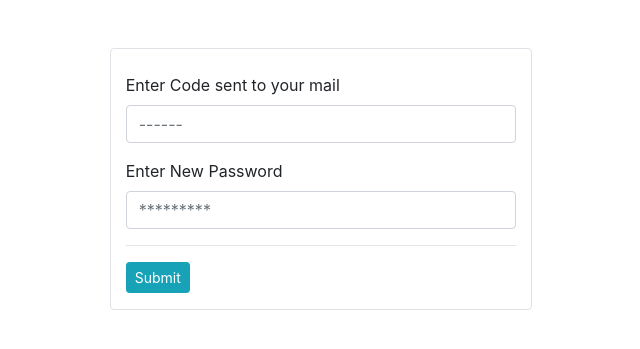
After one commit to adityakandya/Bakery_Management_Python, a Django app: page /password_reset_check/ in a window 1280 px wide. The commit adds this page. Shown: the top 349 px of the page, without its empty margins (319-959 px from the left). Run offline with Django 3.2, Linux system fonts and the light colour scheme.

Commit message:
Added forget password functionality

```diff
--- a/Bakery/Views/cart.py
+++ b/Bakery/Views/cart.py
@@ -7,7 +7,6 @@ class Cart(View):
     def get(self, request):
         ids = list(request.session.get('cart').keys())
         products = models.Product.get_products_by_id(ids)
-        print(products)
         return render(request, 'Bakery/cart.html',{'products':products})
 
     def post(self,request):
--- a/Bakery/Views/checkout.py
+++ b/Bakery/Views/checkout.py
@@ -7,13 +7,10 @@ class Checkout(View):
         address = request.POST.get('address')
         phone = request.POST.get('phone')
         customer = request.session.get('customer_id')
-        print(customer)
         cart = request.session.get('cart')
         products = models.Product.get_products_by_id(list(cart.keys()))
-        print(address, phone, customer, cart, products)
 
         for product in products:
-            print(cart.get(str(product.id)))
             order = models.Order(customer=models.Customer(id=customer),
                           product=product,
                           price=product.price,
--- a/Bakery/Views/login.py
+++ b/Bakery/Views/login.py
@@ -11,10 +11,9 @@ class Login(View):
 	def post(self, request):
 		email = request.POST.get('email')
 		password = request.POST.get('password')
-		print(email,password)
 
 		customer = models.Customer.get_by_email(email)
-		print(customer)
+
 		if customer:
 			if check_password(password, customer.password):
 				request.session['customer_id']=customer.id
--- /dev/null
+++ b/Bakery/Views/pass_reset.py
@@ -0,0 +1,49 @@
+from django.shortcuts import render, redirect
+from Bakery import models
+from django.views import View
+from django.core.mail import send_mail
+from Bakery import models
+import random
+from django.contrib.auth.hashers import make_password
+
+class PasswordReset(View):
+	def get(self, request):
+		return render(request, 'Bakery/password_reset.html')
+
+	def post(self, request):
+		email = request.POST.get('email')
+		token = int(random.random()*1000000)
+		customer = models.Customer.get_by_email(email)
+		customer.token=token
+		customer.save()
+		print('Customer token added in DB', customer.token, 'for', customer.email)
+		if customer:
+			customer.token = token
+			send_mail(
+		    'Password Reset',
+		    f'Enter this token to reset your password - {token}',
+		    'bakerymailpython@gmail.com',
+		    [email],
+		    fail_silently=False,)
+			return redirect('password_reset_check')
+
+		else:
+			return render(request, 'Bakery/password_reset.html', {'error':'Enter correct Email'})
+
+
+class PasswordResetCheck(View):
+	def get(self, request):
+		return render(request, 'Bakery/password_reset_check.html')
+
+	def post(self, request):
+		token = request.POST.get('token')
+		customer = models.Customer.get_by_token(token)
+
+
+		if customer:
+			customer.token = ''
+			customer.password = make_password(request.POST.get('password'))
+			customer.save()
+			return redirect('Bakery-login')
+		else:
+			return render(request, 'Bakery/password_reset_check.html', {'error':'Token Wrong'})
--- a/Bakery/Views/views.py
+++ b/Bakery/Views/views.py
@@ -6,9 +6,7 @@ from Bakery.models import Product, Order, Customer
 class order_history(View):
 	def get(self, request):
 		customer=request.session.get('customer_email')
-		print(customer)
 		orders=Order.get_orders_by_customer(customer)
-		print(orders,'bcde')
 		return render(request,'Bakery/order_history.html',{'orders': orders})
 
 def place_order(request):
--- a/Bakery/urls.py
+++ b/Bakery/urls.py
@@ -1,5 +1,5 @@
 from django.urls import path
-from Bakery.Views import views, login, signup, cart,checkout
+from Bakery.Views import views, login, signup, cart,checkout, pass_reset
 
 urlpatterns = [
 	path('', views.Index.as_view(), name='Bakery-index'),
@@ -11,5 +11,6 @@ urlpatterns = [
 	path('logout/', views.logout, name='Bakery-logout'),
 	path('check-out/', checkout.Checkout.as_view(), name='Bakery-checkout'),
 	path('profile/', views.profile.as_view(), name='Bakery-profile'),
-
+	path('password_reset/', pass_reset.PasswordReset.as_view(), name='password_reset'),
+	path('password_reset_check/', pass_reset.PasswordResetCheck.as_view(), name='password_reset_check'),
 ]
--- /dev/null
+++ b/templates/Bakery/password_reset_check.html
@@ -0,0 +1,44 @@
+{% extends "Partials/login_base.html" %}
+
+{%block title%}Enter Code{%endblock%}
+
+{% block content %}
+    <div class="container mt-4">
+
+    <div class="p-4 m-4">
+
+
+        <div class="col-lg-5 rounded mx-auto border pt-4">
+            <form action="" method="POST">
+
+                {% csrf_token %}
+
+                {% if error%}
+                <div class="alert alert-danger" role="alert">
+                    {{error}}
+                </div>
+                {% endif %}
+                <!-- email -->
+                <div class="form-group">
+                    <label for="">Enter Code sent to your mail</label>
+                    <input required type="text" name="token" id=""
+                    class=" form-control" placeholder="------">
+                </div>
+
+                <div class="form-group">
+                    <label for="">Enter New Password</label>
+                    <input required type="password" name="password" id=""
+                    class=" form-control" placeholder="*********">
+                </div>
+
+                <hr>
+                <div class="form-group">
+                    <input class="btn btn-sm btn-info" type="submit" value="Submit">
+                </div>
+
+
+            </form>
+        </div>
+    </div>
+</div>
+{% endblock content %}
```
Also changed, not shown: Bakery/models.py (+8 -0 lines), Bakery_Management/settings.py (+8 -0 lines), templates/Bakery/login.html (+7 -0 lines), templates/Bakery/password_reset.html (added, +44 -0 lines), Bakery/migrations/0015_customer_token.py (added), db.sqlite3.
